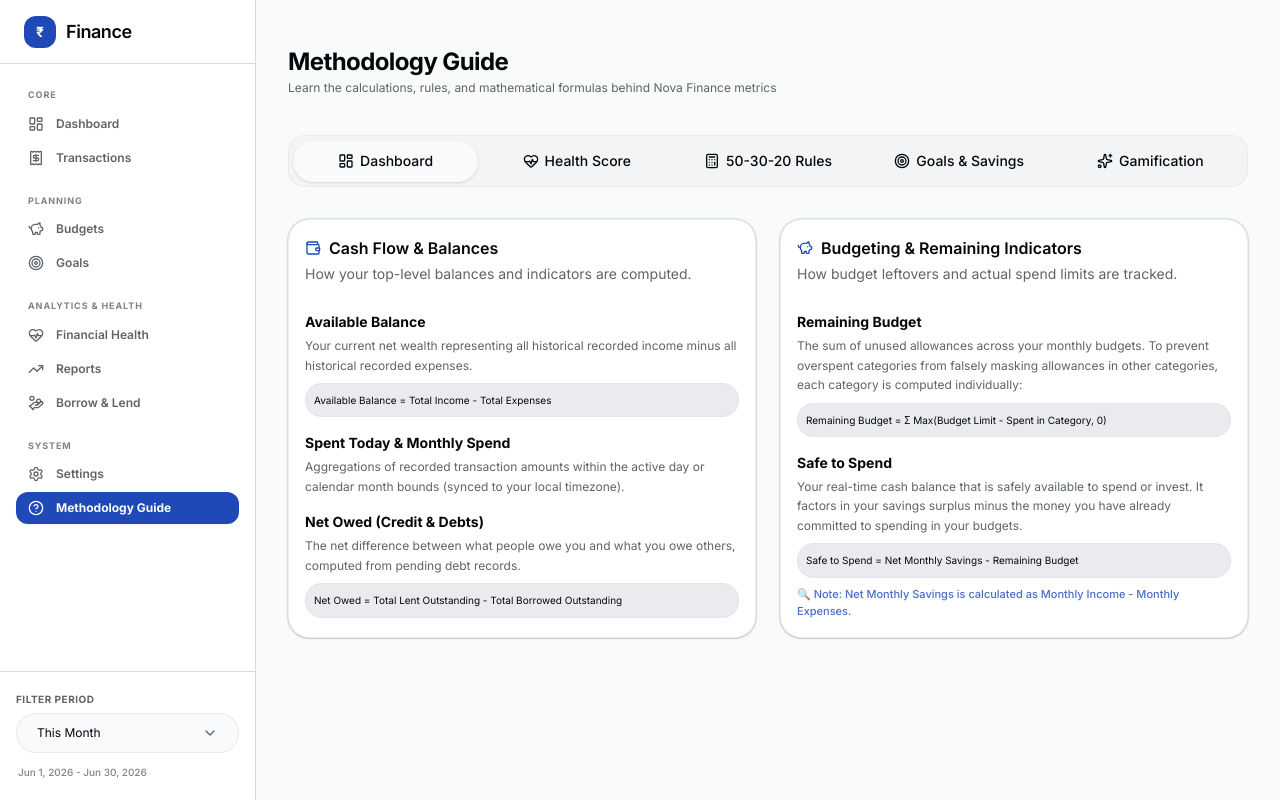
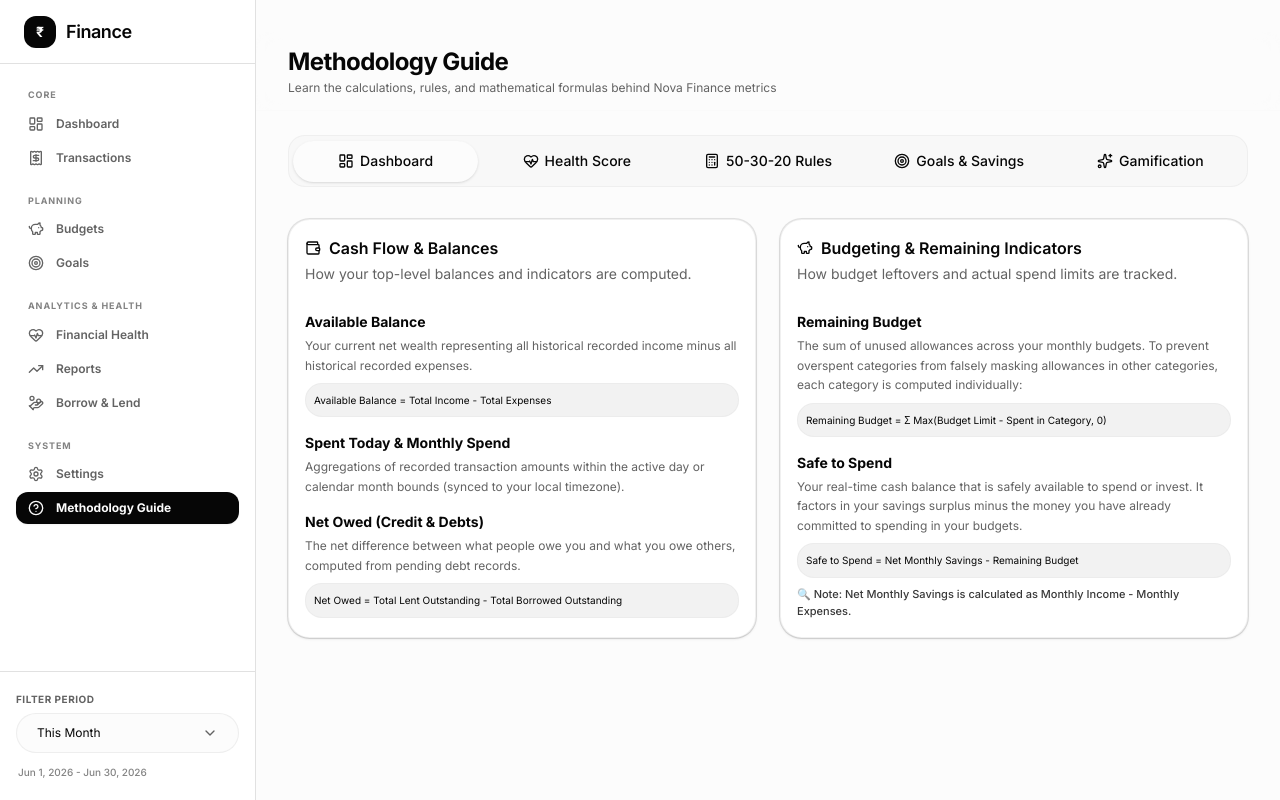
Before and after one commit to sinanpmkofficial-source/financial-planner, a Next.js app: page /guide in a window 1280 px wide. Built offline with nearby package versions, Linux system fonts and the light colour scheme.

Commit message:
revert: globals.css color palette change to previous minimal monochrome style

```diff
--- a/src/app/globals.css
+++ b/src/app/globals.css
@@ -49,67 +49,65 @@
 }
 
 :root {
-  --background: oklch(0.985 0.002 240);
-  --foreground: oklch(0.13 0.01 250);
+  --background: oklch(0.99 0 0);
+  --foreground: oklch(0.12 0 0);
   --card: oklch(1 0 0);
-  --card-foreground: oklch(0.13 0.01 250);
+  --card-foreground: oklch(0.12 0 0);
   --popover: oklch(1 0 0);
-  --popover-foreground: oklch(0.13 0.01 250);
-  --primary: oklch(0.45 0.18 264);
+  --popover-foreground: oklch(0.12 0 0);
+  --primary: oklch(0.12 0 0);
   --primary-foreground: oklch(0.99 0 0);
-  --secondary: oklch(0.94 0.005 250);
-  --secondary-foreground: oklch(0.13 0.01 250);
-  --muted: oklch(0.94 0.005 250);
-  --muted-foreground: oklch(0.50 0.01 250);
-  --accent: oklch(0.94 0.005 250);
-  --accent-foreground: oklch(0.13 0.01 250);
+  --secondary: oklch(0.96 0 0);
+  --secondary-foreground: oklch(0.12 0 0);
+  --muted: oklch(0.96 0 0);
+  --muted-foreground: oklch(0.50 0 0);
+  --accent: oklch(0.96 0 0);
+  --accent-foreground: oklch(0.12 0 0);
   --destructive: oklch(0.60 0.22 25);
   --destructive-foreground: oklch(1 0 0);
-  --border: oklch(0.89 0.006 250);
-  --input: oklch(0.89 0.006 250);
-  --ring: oklch(0.45 0.18 264);
+  --border: oklch(0.91 0 0);
+  --input: oklch(0.91 0 0);
+  --ring: oklch(0.6 0 0);
   --radius: 0.75rem;
-  --sidebar: oklch(0.975 0.003 240);
-  --sidebar-foreground: oklch(0.13 0.01 250);
-  --sidebar-primary: oklch(0.45 0.18 264);
+  --sidebar: oklch(0.98 0 0);
+  --sidebar-foreground: oklch(0.12 0 0);
+  --sidebar-primary: oklch(0.12 0 0);
   --sidebar-primary-foreground: oklch(0.99 0 0);
-  --sidebar-accent: oklch(0.93 0.006 250);
-  --sidebar-accent-foreground: oklch(0.13 0.01 250);
-  --sidebar-border: oklch(0.89 0.006 250);
-  --sidebar-ring: oklch(0.45 0.18 264);
+  --sidebar-accent: oklch(0.95 0 0);
+  --sidebar-accent-foreground: oklch(0.12 0 0);
+  --sidebar-border: oklch(0.91 0 0);
+  --sidebar-ring: oklch(0.6 0 0);
 }
 
 .dark {
-  /* Rich dark slate — deep navy-indigo undertone, not pure black */
-  --background: oklch(0.14 0.016 264);
-  --foreground: oklch(0.93 0.008 250);
-  --card: oklch(0.17 0.018 264);
-  --card-foreground: oklch(0.93 0.008 250);
-  --popover: oklch(0.18 0.018 264);
-  --popover-foreground: oklch(0.93 0.008 250);
-  --primary: oklch(0.65 0.20 264);
-  --primary-foreground: oklch(0.10 0.01 264);
-  --secondary: oklch(0.22 0.020 264);
-  --secondary-foreground: oklch(0.93 0.008 250);
-  --muted: oklch(0.22 0.016 264);
-  --muted-foreground: oklch(0.58 0.012 258);
-  --accent: oklch(0.24 0.022 264);
-  --accent-foreground: oklch(0.93 0.008 250);
-  --destructive: oklch(0.57 0.22 25);
-  --destructive-foreground: oklch(0.97 0 0);
-  --border: oklch(0.26 0.020 264);
-  --input: oklch(0.24 0.018 264);
-  --ring: oklch(0.65 0.20 264);
-  --sidebar: oklch(0.16 0.018 264);
-  --sidebar-foreground: oklch(0.93 0.008 250);
-  --sidebar-primary: oklch(0.65 0.20 264);
-  --sidebar-primary-foreground: oklch(0.10 0.01 264);
-  --sidebar-accent: oklch(0.22 0.020 264);
-  --sidebar-accent-foreground: oklch(0.93 0.008 250);
-  --sidebar-border: oklch(0.24 0.018 264);
-  --sidebar-ring: oklch(0.65 0.20 264);
+  --background: oklch(0.07 0 0);
+  --foreground: oklch(0.97 0 0);
+  --card: oklch(0.10 0 0);
+  --card-foreground: oklch(0.97 0 0);
+  --popover: oklch(0.10 0 0);
+  --popover-foreground: oklch(0.97 0 0);
+  --primary: oklch(0.97 0 0);
+  --primary-foreground: oklch(0.07 0 0);
+  --secondary: oklch(0.17 0 0);
+  --secondary-foreground: oklch(0.97 0 0);
+  --muted: oklch(0.17 0 0);
+  --muted-foreground: oklch(0.60 0 0);
+  --accent: oklch(0.17 0 0);
+  --accent-foreground: oklch(0.97 0 0);
+  --destructive: oklch(0.55 0.22 25);
+  --destructive-foreground: oklch(1 0 0);
+  --border: oklch(0.20 0 0);
+  --input: oklch(0.20 0 0);
+  --ring: oklch(0.75 0 0);
+  --sidebar: oklch(0.10 0 0);
+  --sidebar-foreground: oklch(0.97 0 0);
+  --sidebar-primary: oklch(0.97 0 0);
+  --sidebar-primary-foreground: oklch(0.10 0 0);
+  --sidebar-accent: oklch(0.17 0 0);
+  --sidebar-accent-foreground: oklch(0.97 0 0);
+  --sidebar-border: oklch(0.20 0 0);
+  --sidebar-ring: oklch(0.75 0 0);
 }
-
 
 @layer base {
   * {
```
